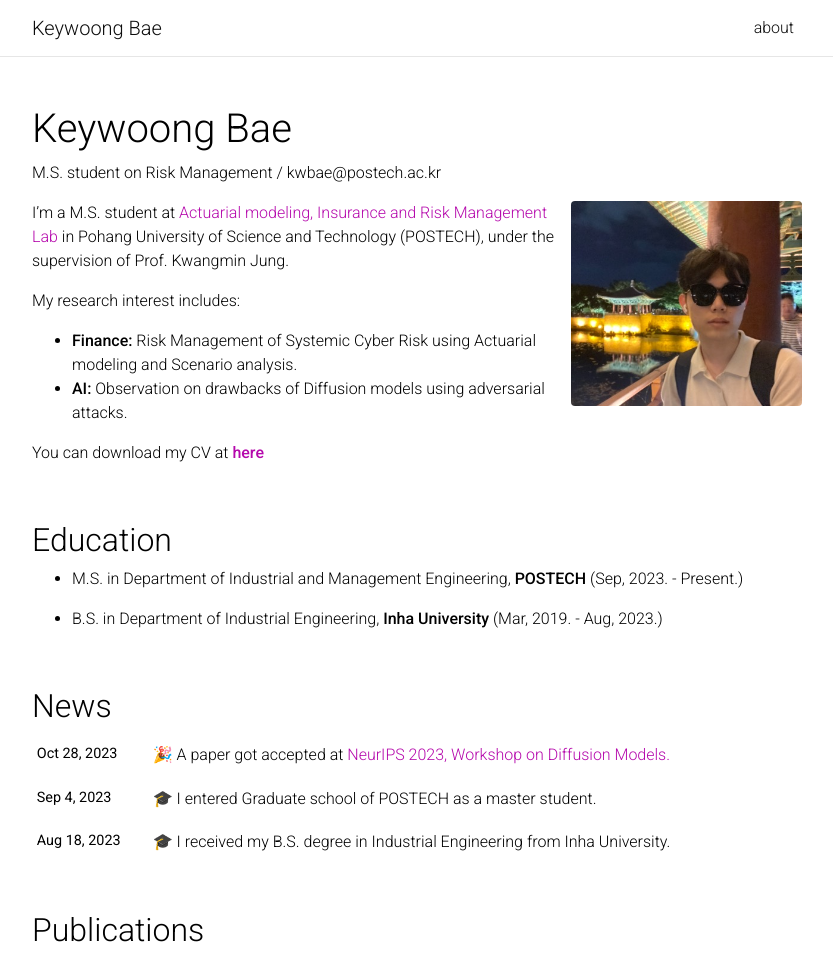
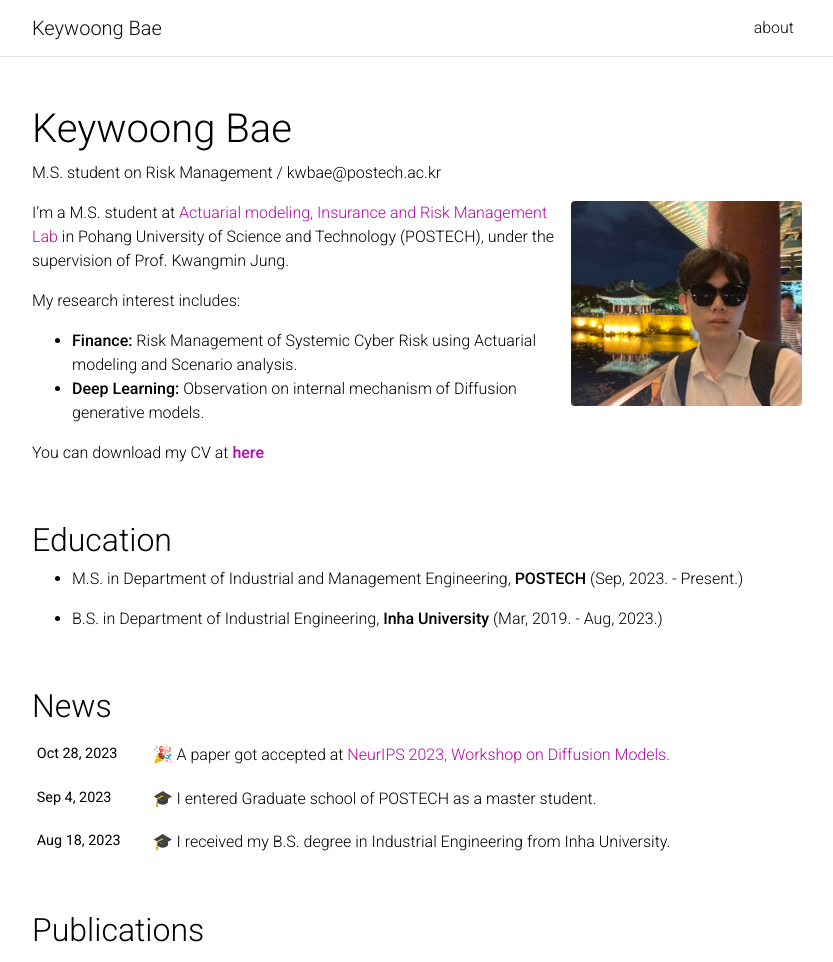
Before and after one commit to kwoongbae/kwoongbae.github.io, a Jekyll site: the page built from _pages/about.md, in a window 1280 px wide and 1353 px high, cut to the strip 0-962 px from the top of the window. Shown: the whole strip, without its empty margins (223-1056 px from the left). Built offline with Jekyll 4.4.1, drawn with Linux system fonts in a browser that asks for light colours; full-size pictures stand in for the smaller copies a plugin makes; comment, search, counter and statistics services are not loaded; a style sheet for code colours, icons or effects is not loaded.

Commit message:
Update about.md

```diff
--- a/_pages/about.md
+++ b/_pages/about.md
@@ -20,7 +20,7 @@ I’m a M.S. student at [Actuarial modeling, Insurance and Risk Management Lab](
 My research interest includes:
 
 - **Finance:** Risk Management of Systemic Cyber Risk using Actuarial modeling and Scenario analysis.
-- **AI:** Observation on drawbacks of Diffusion models using adversarial attacks.
+- **Deep Learning:** Observation on internal mechanism of Diffusion generative models.
 
 You can download my CV at **[here](../assets/pdf/CV_K,Bae.pdf)**
 
```
